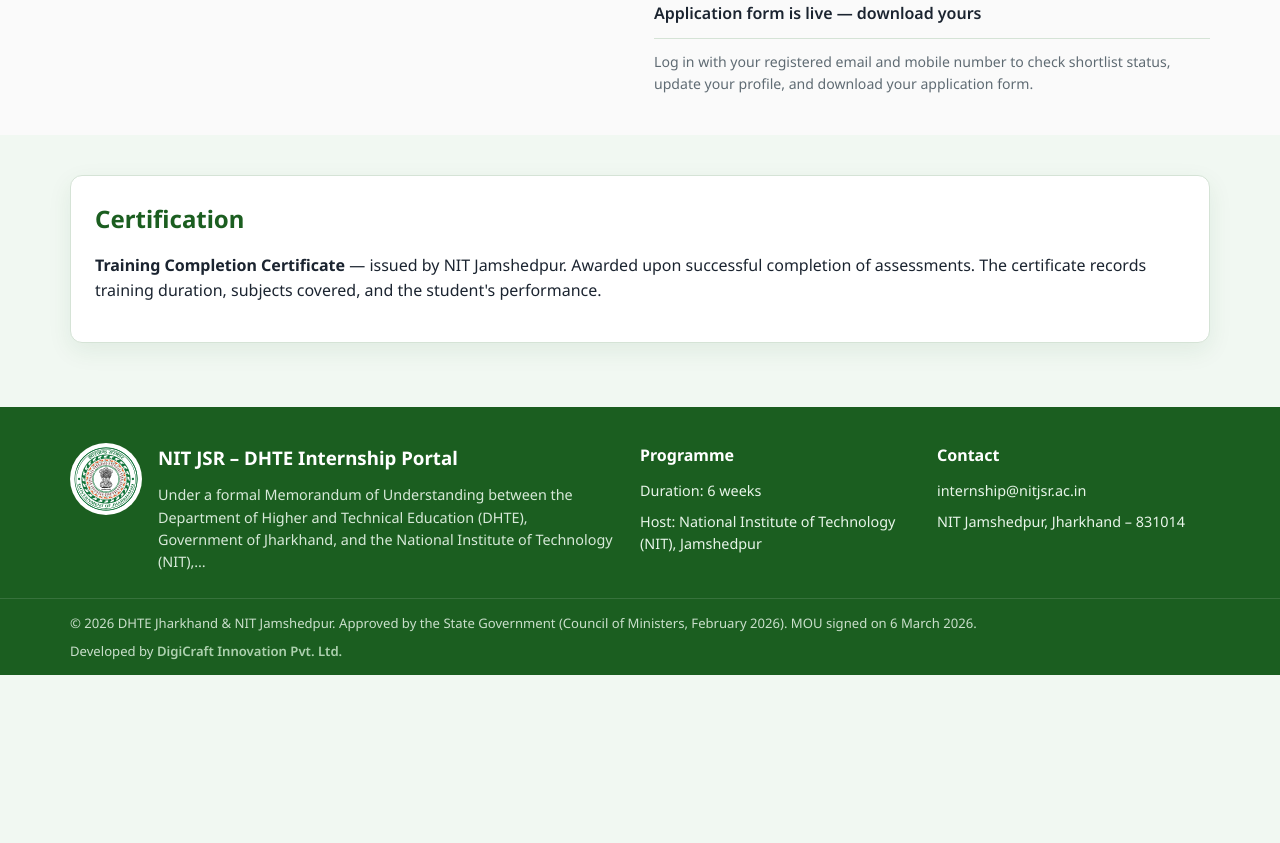
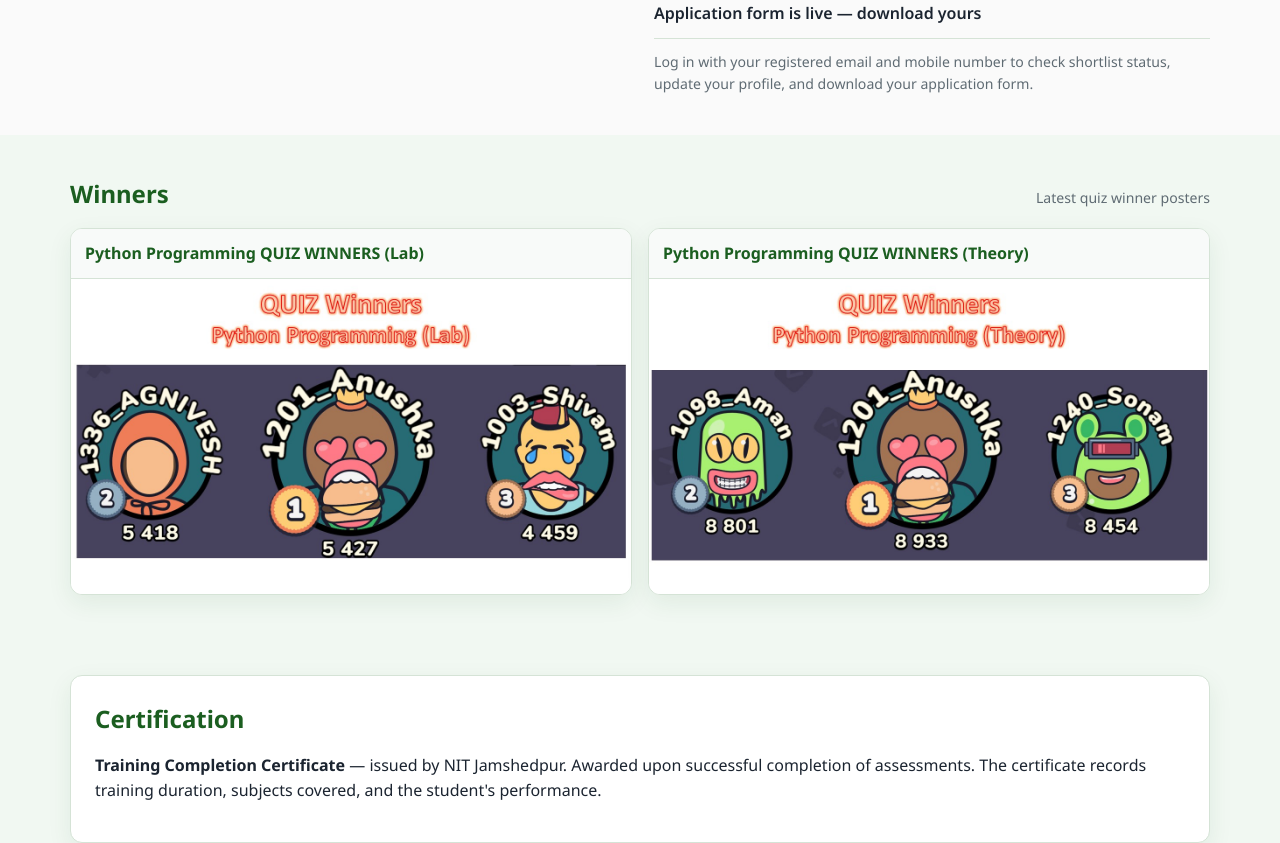
Before and after one commit to ayushkumarsingh2422005/Training-Internship-Nit-Jamshedpur, a Next.js app: page / in a window 1280 px wide. Shown: the part 1820-2663 px from the top of the page. Before the commit the page ends 2495 px from the top, so only its background shows below. Built offline with nearby package versions, Linux system fonts and the light colour scheme; no server answers; the database is empty.

Commit message:
done winnes

```diff
--- a/src/app/globals.css
+++ b/src/app/globals.css
@@ -1180,6 +1180,47 @@
 
 .text-link:hover {
   text-decoration: underline;
+}
+
+.winners-grid {
+  display: grid;
+  gap: 16px;
+}
+
+@media (min-width: 900px) {
+  .winners-grid {
+    grid-template-columns: 1fr 1fr;
+  }
+}
+
+.winner-card {
+  background: var(--white);
+  border: 1px solid var(--border);
+  border-radius: 12px;
+  box-shadow: var(--shadow);
+  overflow: hidden;
+}
+
+.winner-card-head {
+  padding: 12px 14px;
+  border-bottom: 1px solid var(--border);
+  background: #f8faf9;
+}
+
+.winner-card-head h3 {
+  margin: 0;
+  color: var(--green-dark);
+  font-size: 1rem;
+}
+
+.winner-poster-link {
+  display: block;
+}
+
+.winner-poster {
+  width: 100%;
+  height: auto;
+  display: block;
 }
 
 .dashboard-banner {
--- a/src/app/page.tsx
+++ b/src/app/page.tsx
@@ -14,6 +14,7 @@
   results,
   site,
   studentPortalPath,
+  winnerPosters,
 } from "@/lib/content";
 import { createPageMetadata } from "@/lib/seo";
 
@@ -150,6 +151,34 @@
         </div>
       </section>
 
+      <section className="section-pad" id="winners" aria-label="Winners">
+        <div className="container">
+          <div className="section-head">
+            <h2>Winners</h2>
+            <span className="muted-note">Latest quiz winner posters</span>
+          </div>
+          <div className="winners-grid">
+            {winnerPosters.map((poster) => (
+              <article key={poster.id} className="winner-card">
+                <div className="winner-card-head">
+                  <h3>{poster.title}</h3>
+                </div>
+                <a href={poster.imageUrl} target="_blank" rel="noopener noreferrer" className="winner-poster-link">
+                  <Image
+                    src={poster.imageUrl}
+                    alt={poster.title}
+                    width={1200}
+                    height={675}
+                    className="winner-poster"
+                    sizes="(min-width: 1000px) 48vw, 100vw"
+                  />
+                </a>
+              </article>
+            ))}
+          </div>
+        </div>
+      </section>
+
       <section className="section-pad">
         <div className="container highlight-box">
           <h2>Certification</h2>
--- a/src/app/sitemap.ts
+++ b/src/app/sitemap.ts
@@ -25,6 +25,11 @@
     url: `${getSiteUrl()}/notices`,
     changeFrequency: "daily",
     priority: 0.9,
+  },
+  {
+    url: `${getSiteUrl()}/winners`,
+    changeFrequency: "weekly",
+    priority: 0.8,
   },
   {
     url: `${getSiteUrl()}${studentPortalPath}`,
--- a/src/lib/content.ts
+++ b/src/lib/content.ts
@@ -144,6 +144,12 @@
   fileUrl?: string;
 };
 
+export type WinnerPoster = {
+  id: string;
+  title: string;
+  imageUrl: string;
+};
+
 export const notices: Notice[] = [
   {
     id: "n7",
@@ -187,6 +193,19 @@
   },
 ];
 
+export const winnerPosters: WinnerPoster[] = [
+  {
+    id: "w-lab-python-quiz",
+    title: "Python Programming QUIZ WINNERS (Lab)",
+    imageUrl: "/winners/Python Programming QUIZ WINNERS (Lab)🥇🏆.png",
+  },
+  {
+    id: "w-theory-python-quiz",
+    title: "Python Programming QUIZ WINNERS (Theory)",
+    imageUrl: "/winners/Python Programming QUIZ WINNERS (Theory)🥇🏆.png",
+  },
+];
+
 export const studentPortalPath = "/student-portal" as const;
 
 export const navLinks = [
@@ -194,6 +213,7 @@
   { href: "/about", label: "About the Programme" },
   { href: "/program", label: "Training Modules" },
   { href: "/notices", label: "Notices" },
+  { href: "/winners", label: "Winners" },
   { href: studentPortalPath, label: "Login & Profile" },
   { href: "/contact", label: "Contact" },
 ] as const;
```
Also changed, not shown: src/app/winners/page.tsx (added, +42 -0 lines), public/winners/Python Programming QUIZ WINNERS (Lab)🥇🏆.png (added), public/winners/Python Programming QUIZ WINNERS (Theory)🥇🏆.png (added).
